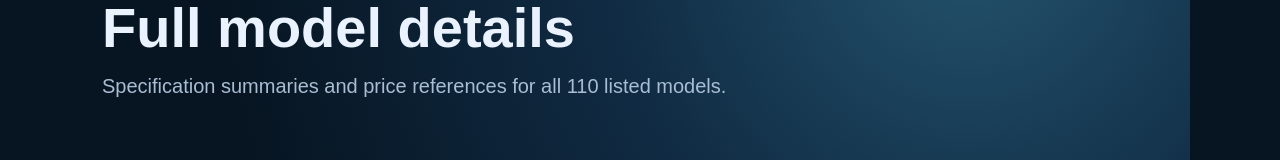
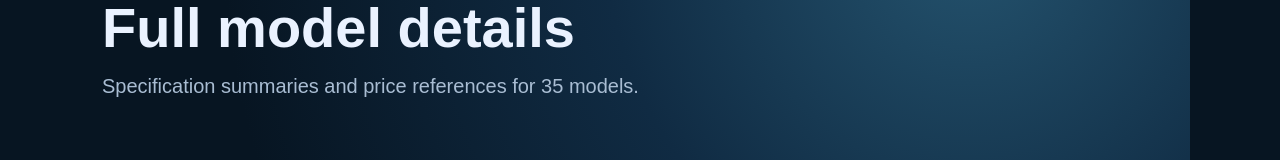
Before and after one commit to sharan63/DreamCars_Showroom, a plain HTML site: page details.html in a window 1280 px wide. Shown: the part 164-324 px from the top of the page. Drawn offline with nearby package versions, Linux system fonts and the light colour scheme.

Commit message:
Update details.html

```diff
--- a/details.html
+++ b/details.html
@@ -31,7 +31,7 @@
     <header class="page-hero">
         <div class="container"><span class="eyebrow">DreamCars • Global showroom</span>
             <h1 class="display-4">Full model details</h1>
-            <p class="lead muted mb-0">Specification summaries and price references for all 110 listed models.</p>
+            <p class="lead muted mb-0">Specification summaries and price references for 35 models.</p>
         </div>
     </header>
     <main class="container py-5">
```
